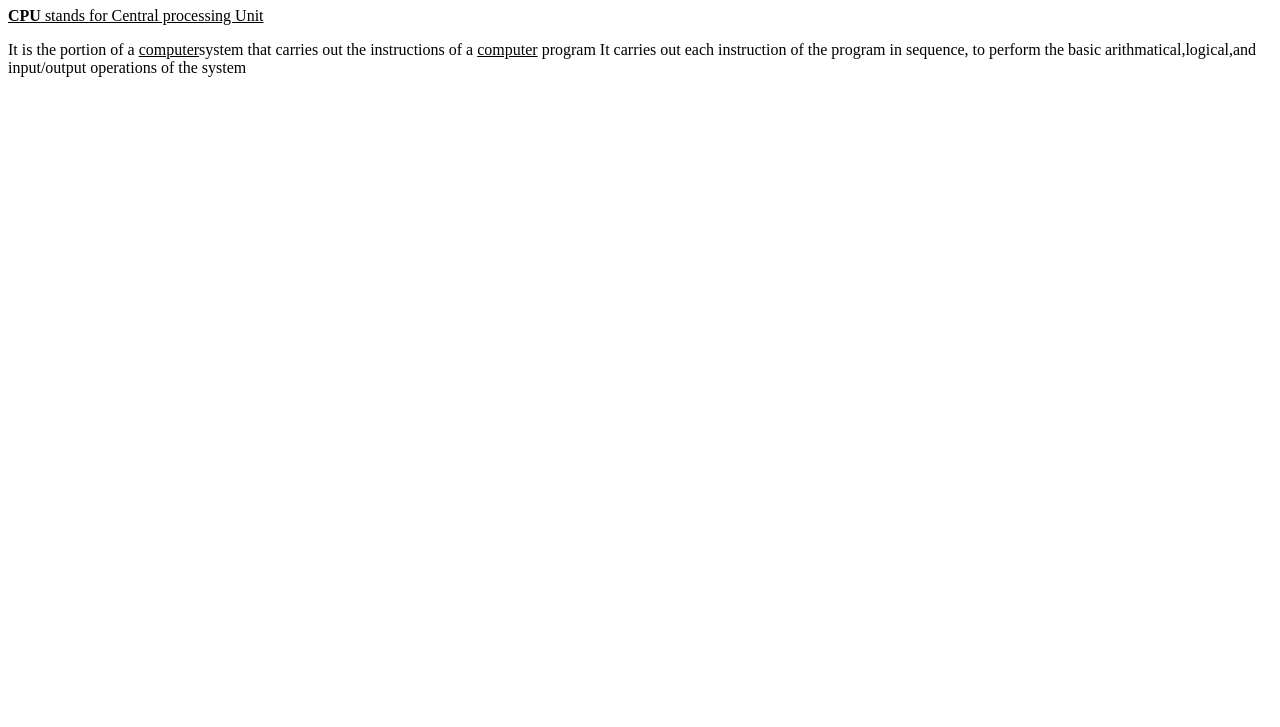
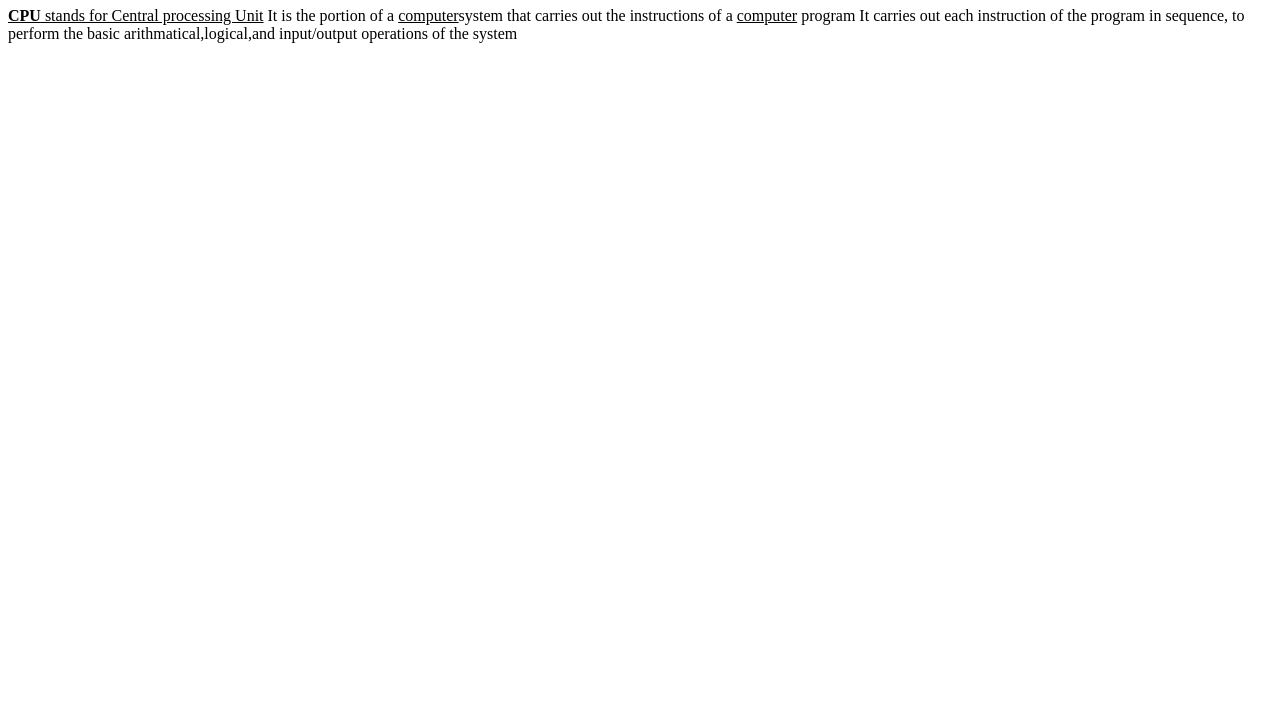
Before and after one commit to iamneo-production/caabbdebeeadaeccdfffebaeceaec, a website: page public/index.html in a window 1280 px wide. Shown: the part 73-800 px from the top of the page. Drawn offline with Linux system fonts and the light colour scheme.

Commit message:
Backup Commit

```diff
--- a/public/index.html
+++ b/public/index.html
@@ -9,10 +9,10 @@
 </head>
 <body>
     <h1><b>CPU</b></h1>
-   <p> <u><b>CPU</b> stands for Central processing Unit</u></p>
+   <p> <u><b>CPU</b> stands for Central processing Unit</u>
     It is the portion of a <u>computer</u>system that carries
     out the instructions of a <u>computer</u> program
     It carries out each instruction of the program in sequence,
-    to perform the basic arithmatical,logical,and input/output operations of the system
+    to perform the basic arithmatical,logical,and input/output operations of the system</p>
     </body>
 </html>
```
